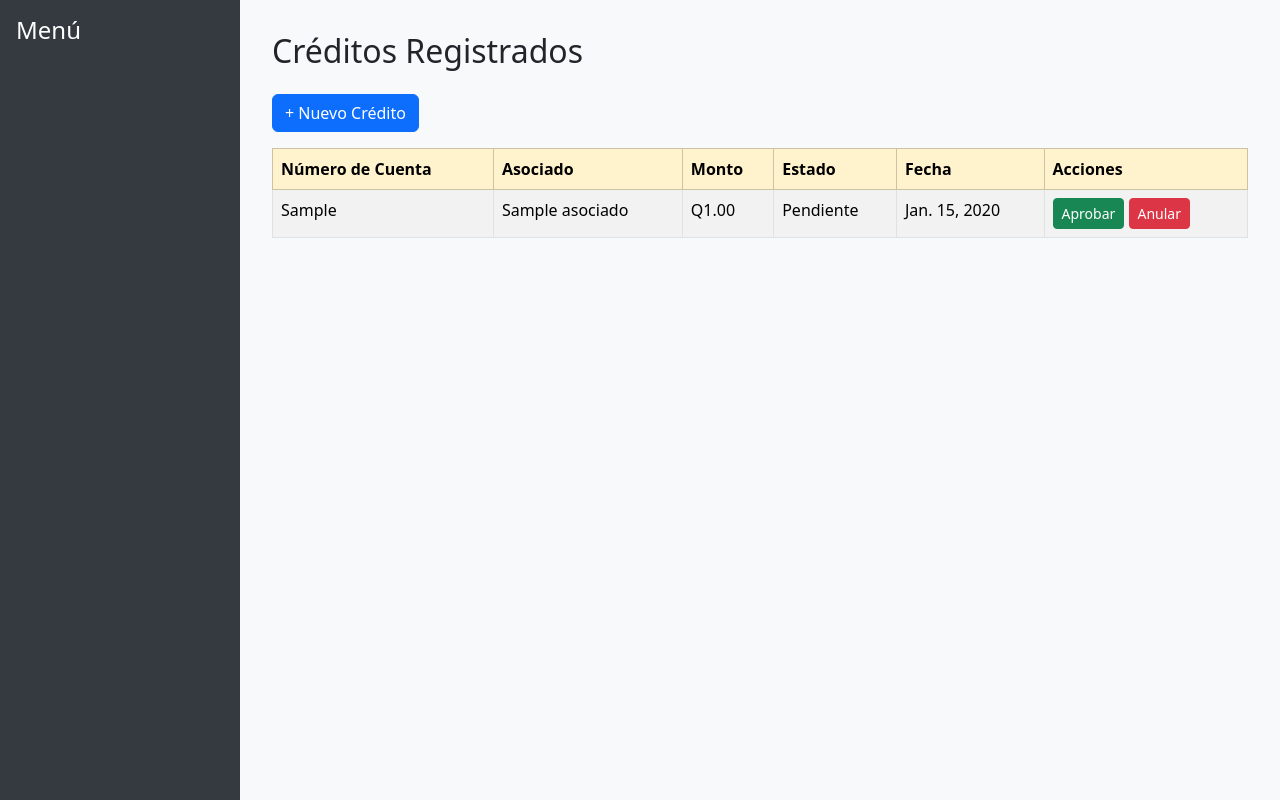
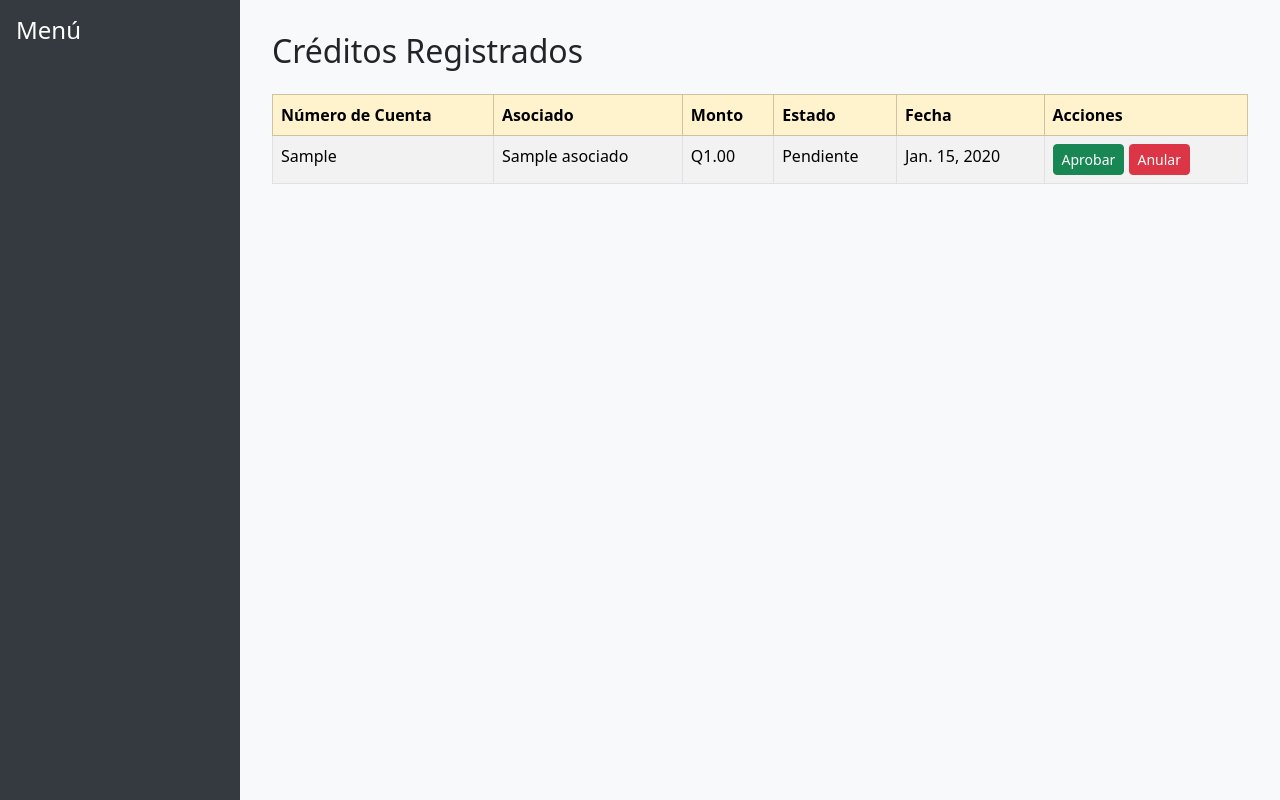
Before and after one commit to Juan-D15/Sistema-de-Gesti-n-Cooperativa, a Django app: page /creditos/lista/ in a window 1280 px wide. Run offline with Django 5.2, Linux system fonts and the light colour scheme; tables that the repository leaves empty hold one stand-in row (values such as "Sample post").

Commit message:
Lista de los creditos

```diff
--- a/creditos/templates/creditos/lista.html
+++ b/creditos/templates/creditos/lista.html
@@ -2,9 +2,6 @@
 {% block title %}Créditos{% endblock %}
 {% block content %}
 <h2 class="mb-4">Créditos Registrados</h2>
-
-<a href="{% url 'registrar_credito' %}" class="btn btn-primary mb-3">+ Nuevo Crédito</a>
-
 <table class="table table-striped table-bordered">
     <thead class="table-warning">
         <tr>
```
